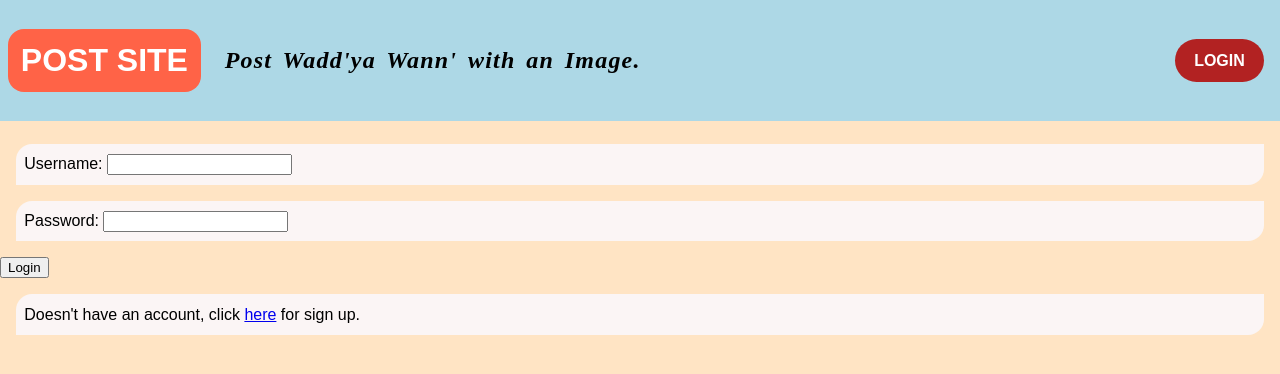
After one commit to Worpakat/Django-Post-Site, a Django app: page /login/ in a window 1280 px wide. The commit adds this page. Shown: the top 374 px of the page. Run offline with Django 4.2, Linux system fonts and the light colour scheme.

Commit message:
post, signup(temporary), login are made
Sign Up çok mantıklı ve en doğru şekilde değil ona sonra bir daha bakılacak

```diff
--- /dev/null
+++ b/main_site/forms.py
@@ -0,0 +1,21 @@
+from django import forms
+from django.contrib.auth.models import User
+from .models import ImgPost
+
+class LoginForm(forms.Form):
+    username = forms.CharField(max_length=64, label="Username")
+    password = forms.CharField(max_length=64, label="Password", widget=forms.PasswordInput)
+
+class RegisterationForm(forms.Form):
+    username = forms.CharField(max_length=64, label="Username")
+    email = forms.EmailField(max_length=200)
+    password1 = forms.CharField(max_length=64, min_length=8, label="Password", widget=forms.PasswordInput)
+    password2 = forms.CharField(max_length=64, min_length=8, label="Password Again", widget=forms.PasswordInput)
+
+
+class PostForm(forms.ModelForm):
+    class Meta:
+        model = ImgPost
+        exclude = ['publish_date', 'owner']
+        #'fields' listine modelımıznı forma eklenecek fieldlarının adlarını gireriz.
+        #Django'da bize ona uygun formu oluşturur.
--- a/main_site/static/css/base/base.css
+++ b/main_site/static/css/base/base.css
@@ -61,6 +61,9 @@ p {
   font-weight: bold;
 }
 
+.content-cta {
+  margin-top: 9em;
+}
 .content-cta p {
   border-radius: 1em 0em;
 }/*# sourceMappingURL=base.css.map */
--- a/main_site/static/css/base/base.scss
+++ b/main_site/static/css/base/base.scss
@@ -63,6 +63,7 @@ p{
 }
 
 .content-cta{
+    margin-top: 9em;
     p{
         border-radius: 1em 0em;
     }
--- a/main_site/urls.py
+++ b/main_site/urls.py
@@ -4,4 +4,7 @@ from . import views
 
 urlpatterns = [
     path('', views.home_page, name='home_page'),
+    path('login/', views.login, name='login'),
+    path('sign_up/', views.sign_up, name='sign_up'),
+    path('post/', views.post, name='post'),
 ]
--- a/main_site/views.py
+++ b/main_site/views.py
@@ -1,6 +1,102 @@
-from django.shortcuts import render
-
 # Create your views here.
 
+from django.shortcuts import render, redirect
+from .models import ImgPost
+from .forms import LoginForm, RegisterationForm,PostForm
+from django.contrib import messages, auth
+from django.contrib.auth.models import User
+
 def home_page(request):
-    return render(request=request, template_name='index.html')
+
+    if request.method == "POST":
+        if "logout" in request.POST: #if 'LOGOUT' btn is clicked...
+            auth.logout(request)
+
+    posts = ImgPost.objects.order_by("-publish_date") #Descending ordered by publish_date
+    # SOURCE: https://docs.djangoproject.com/en/4.1/ref/models/querysets/#order-by
+    context = {"posts":posts}
+
+    return render(request=request, template_name='index.html', context=context)
+
+def login(request):
+
+    if request.method == 'POST':
+        login_form = LoginForm(request.POST)
+
+        if login_form.is_valid():
+            post_data = login_form.cleaned_data
+            user = auth.authenticate(request=request, username=post_data["username"], password=post_data["password"])
+
+            if user:
+                auth.login(request=request, user=user)
+                return redirect("/")
+
+            else:
+                print("test")
+                messages.error(request,"Username or/and password invalid.")
+
+    else:
+        login_form = LoginForm()
+
+    context = {"login_form":login_form}
+
+    return render(request=request, template_name='login.html', context=context)
+
+def sign_up(request): #!!!!SIGNUP METHODU DEĞİŞTİRİLECEK: MUHTEMELEN UYGUN Bİ MODELFORM OLAYIYLA YAPILACAK!!!!
+
+    if request.method == "POST":
+
+        sign_up_form = RegisterationForm(request.POST)
+
+        if sign_up_form.is_valid():
+            post_info = sign_up_form.cleaned_data
+            user_instantiable = True
+
+            if post_info["password1"] != post_info["password2"]: #Passwordlar eşleşmiyorsa
+                messages.warning(request=request, message="Passwords aren't matching.")
+                user_instantiable = False
+
+            if User.objects.filter(email=post_info["email"]).exists(): #Email zaten kayıtlı ise
+                # https://docs.djangoproject.com/en/4.1/ref/models/querysets/#exists
+                messages.warning(request=request, message="This email already used.")
+                user_instantiable = False
+
+            if User.objects.filter(username=post_info["username"]).exists(): #Username zaten kayıtlı ise
+                messages.warning(request=request, message="This username already used.")
+                user_instantiable = False
+
+            if user_instantiable: #Add New User
+                new_user = User.objects.create_user(
+                    username=post_info["username"],
+                    email=post_info["email"],
+                    password=post_info["password1"]
+                    )
+                new_user.save()
+                auth.login(request=request, user=new_user)
+                return redirect("/")
+        else:
+            messages.warning(request=request, message="An error occurred, sign up process is not succesfull.")
+    else:
+        sign_up_form = RegisterationForm()
+
+    return render(request=request, template_name='sign_up.html', context={"sign_up_form":sign_up_form})
+
+def post(request):
+
+    if request.method == "POST":
+
+        post_form = PostForm(request.POST, request.FILES)
+
+        if post_form.is_valid():
+            new_img_post = post_form.save(commit=False) #Because of we haven't assign user yet, we aren't commiting it for now.
+            new_img_post.owner = auth.get_user(request) # Logged in user is assigned to post's owner.
+            new_img_post.save()
+
+            return redirect("home_page")
+        else:
+            messages.warning(request,"An error occurred, your post couldn't save.")
+    else:
+        post_form = PostForm()
+
+
+    return render(request=request, template_name='post.html', context={"post_form":post_form})
--- a/templates/base.html
+++ b/templates/base.html
@@ -22,7 +22,12 @@
               {% if user.is_authenticated %}
               <li><a href="/post" class="link">POST</a></li>
               <li><p class="username">{{user.get_username}}</p></li>
-              <li><a href="/login" class="link">LOGOUT</a></li>
+              <li>
+                <form  method="post">
+                  {% csrf_token %}
+                  <input type="submit" class="link" name="logout" value="LOGOUT">
+                </form>
+              </li>
               {% else %}
               <li><a href="/login" class="link">LOGIN</a></li>
               {% endif %}
@@ -32,9 +37,9 @@
       </div>
     </div>
 
-    <div class="content-cta">
+    <section class="content-cta">
         {% block 'content' %}
         {% endblock %}
-    </div>
+    </section>
   </body>
 </html>
--- /dev/null
+++ b/templates/login.html
@@ -0,0 +1,16 @@
+{% extends 'base.html' %}
+
+{% block 'content' %}
+
+    {% for msg in messages %}
+        <p>{{msg}}</p>
+    {% endfor %}
+
+    <form method="post">
+    {% csrf_token %}
+    {{login_form.as_p}}
+    <input type="submit" name="login_btn" value="Login" />
+    </form>
+    <p>Doesn't have an account, click <a href="/sign_up">here</a> for sign up.</p>
+
+{% endblock %}
```
Also changed, not shown: templates/index.html (+11 -0 lines), templates/post.html (added, +15 -0 lines), templates/sign_up.html (added, +16 -0 lines), db.sqlite3, uploads/post_imgs/21.jpg (added), uploads/post_imgs/S2-E11_sdfsrhgaSDRGAEhrADFgDsfGw.png (added), uploads/post_imgs/leleley.jfif (added), 1 other file.
